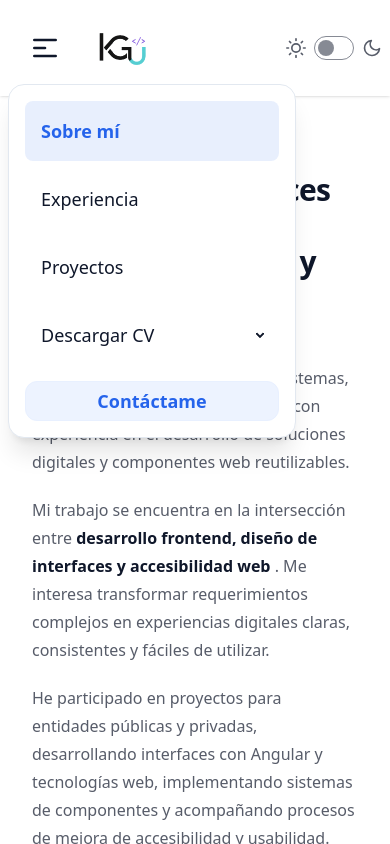
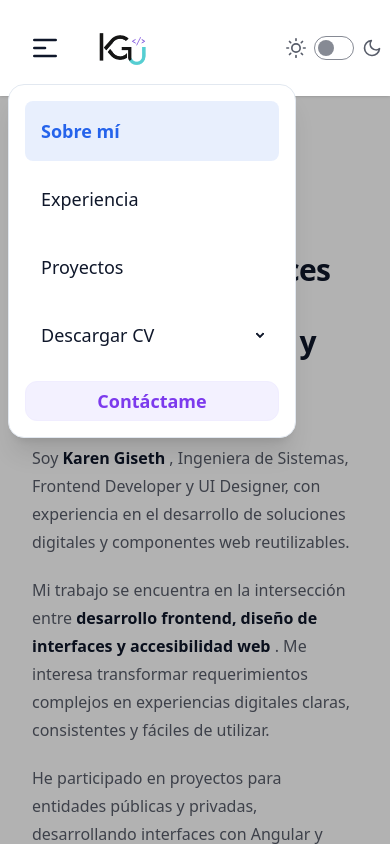
Before and after one commit to karengiseth23/portafolio, an Angular app: page /aboutMe in a window 390 px wide. Both pictures are taken after a click on the button "Abrir menú de navegación". Shown: the top 844 px of the page. Built offline with nearby package versions, Linux system fonts and the light colour scheme.

Commit message:
Se arregla display de elementos del menu

```diff
--- a/src/app/components/navbar/navbar.html
+++ b/src/app/components/navbar/navbar.html
@@ -69,7 +69,7 @@
             absolute
             left-0
             top-full
-            z-[100]
+            z-[6000]
             bg-white
             menu
             z-50
@@ -295,7 +295,7 @@
               class="
                 btn
                 btn-soft
-                btn-primary
+                btn-secondary
                 m-1
                 w-[calc(100%-0.5rem)]
                 text-lg
@@ -304,7 +304,7 @@
                 hover:-translate-y-0.5
                 hover:shadow-md
               "
-              (click)="mostrarModalContacto = true"
+              (click)="mostrarModalContacto = true ; menuOpen = false"
             >
               Contáctame
             </button>
@@ -312,7 +312,6 @@
           </li>
 
         </ul>
-
       </div>
 
 
@@ -634,7 +633,11 @@
 
   </div>
 
-
+  <div
+    *ngIf="menuOpen"
+    class="fixed  z-[5000] inset-0 bg-black/30"
+    (click)="closeMenu()">
+  </div>
   <app-modal-contacto
     [mostrar]="mostrarModalContacto"
     (cerrar)="mostrarModalContacto = false"
--- a/src/app/components/navbar/navbar.ts
+++ b/src/app/components/navbar/navbar.ts
@@ -2,11 +2,11 @@ import { Component } from '@angular/core';
 import { RouterLink, RouterLinkActive } from '@angular/router';
 import { ModalContacto } from '../modal-contacto/modal-contacto';
 import { Translate } from "../translate/translate";
-
+import { CommonModule } from '@angular/common';
 
 @Component({
   selector: 'app-navbar',
-  imports: [RouterLink, RouterLinkActive, ModalContacto, Translate],
+  imports: [RouterLink, RouterLinkActive, ModalContacto, Translate, CommonModule],
   templateUrl: './navbar.html',
   styleUrl: './navbar.css',
 })
--- a/src/app/components/translate/translate.html
+++ b/src/app/components/translate/translate.html
@@ -1,4 +1,4 @@
-<div class="flex justify-center md:justify-end md:pe-20 items-center gap-1 mt-5">
+<div class=" pt-[80px] md:pt-0 flex justify-center md:justify-end md:pe-20 items-center gap-1 mt-5">
 
   <button
     type="button"
```
